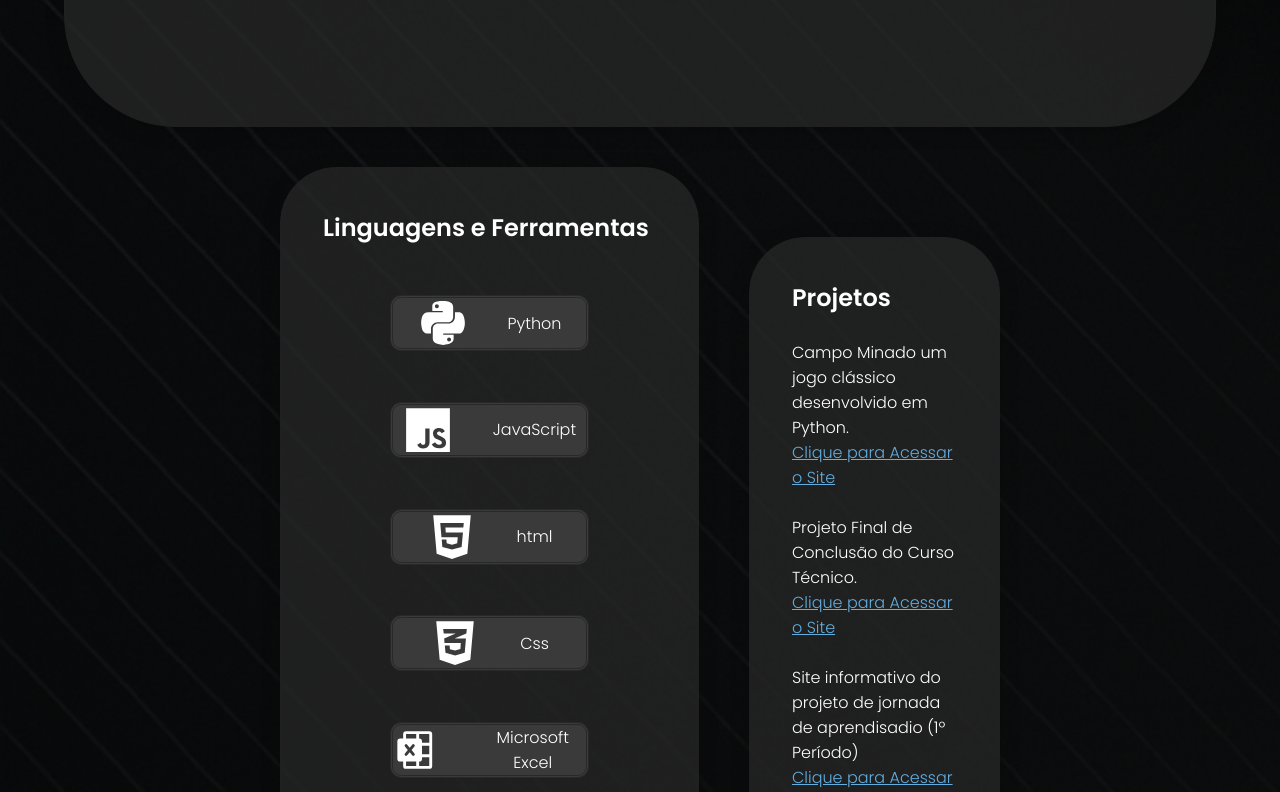
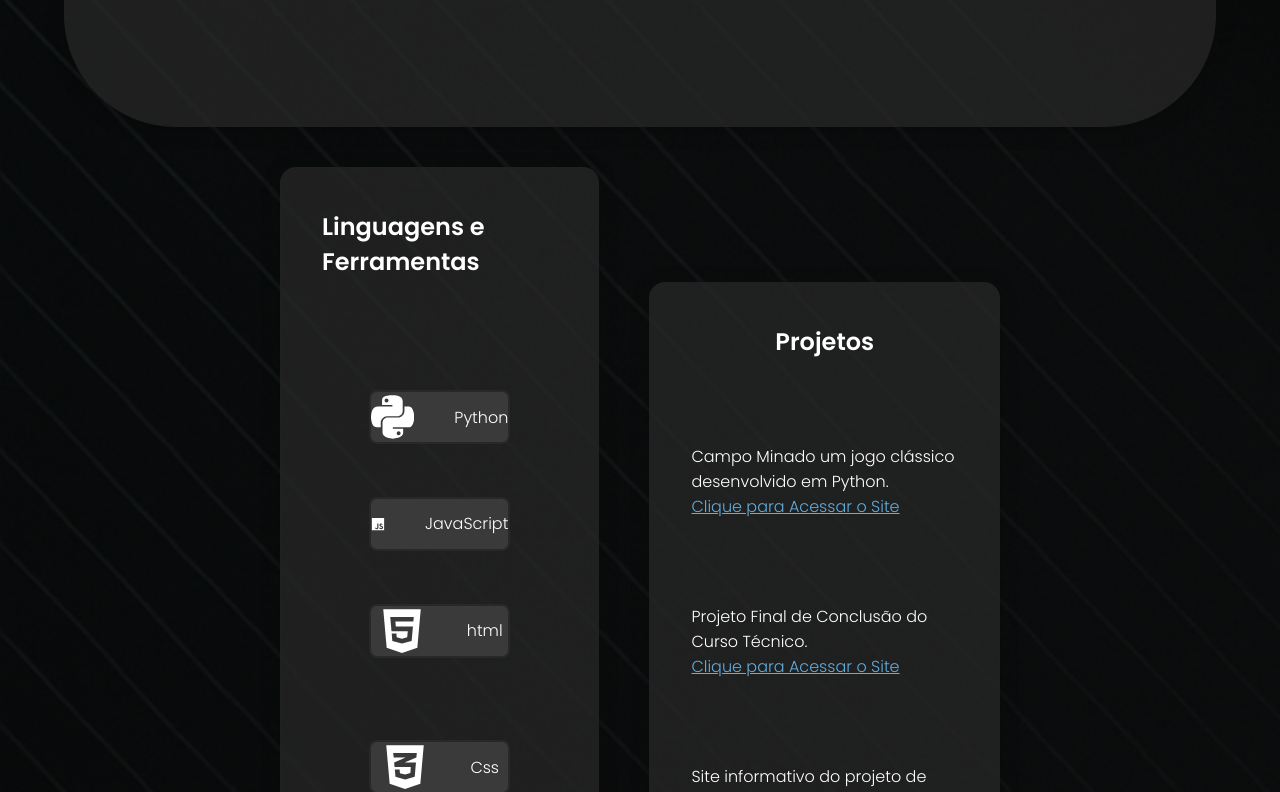
Before and after one commit to NeoPato/Portifolio, a React (Vite) app in the folder portifolio/: page / in a window 1280 px wide. Shown: the part 708-1500 px from the top of the page. Built offline with nearby package versions, Linux system fonts and the light colour scheme.

Commit message:
Update index.css

```diff
--- a/portifolio/src/index.css
+++ b/portifolio/src/index.css
@@ -194,34 +194,28 @@ section {
   flex-direction: column;
   align-items: center;
   padding: 40px;
-  border-radius: 10cap;
+  border-radius: 10px;
   width: 100%;
 }
 
-.card-list1:hover, .card-list2:hover {
+.card-list1:hover,
+.card-list2:hover {
   transform: scale(1.03);
-  transition: transform 0.3s ease;
 }
 
 .skills-content {
   display: flex;
   align-items: center;
+  justify-content: space-between;
+  gap: 50px;
   width: 60%;
   max-width: 100vw;
-  justify-content: space-between;
-  gap: 50px;
   color: white;
-}
-
-.card img{
-  width: 50px;
-  height: 50px;
-
 }
 
 .group-linguagens {
   display: inline-flex;
-  flex-direction: row ;
+  flex-direction: row;
   flex-wrap: wrap;
   align-items: center;
   justify-content: space-around;
@@ -230,45 +224,48 @@ section {
 
 .icone-linguagens {
   display: flex;
-  border:double, #282828;
   align-items: center;
+  justify-content: center;
   text-align: center;
-  justify-content: center;
-  border-radius: 1cap;
+  border: double 2px #282828;
+  border-radius: 8px;
   width: 60%;
   max-width: 100vw;
   background-color: #3a3a3a;
   margin: 0;
   gap: 40px;
-  transition: transform 0.3s ease;
+  transition: transform 0.3s ease, background-color 0.3s ease;
 }
-.icone-linguagens:hover{
+
+.icone-linguagens:hover {
   transform: scale(1.05);
-  transition: transform 0.3s ease;
   background-color: #444444;
 }
 
-.card-list{
+.card-list {
+  display: flex;
+  flex-direction: column;
   align-items: center;
+  text-align: start;
   gap: 30px;
-  text-align:start;
   background-color: rgba(40, 40, 40, 0.7);
   width: 100%;
   max-width: 100vw;
-  border:double, #202020;
+  border: double 2px #202020;
   padding: 40px;
-  border-radius: 5cap;
+  border-radius: 16px;
   box-shadow: 0 4px 20px rgba(0, 0, 0, 0.2);
   transition: transform 0.3s ease;
 }
+
 .card-list:hover {
   transform: scale(1.03);
-  transition: transform 0.3s ease;
 }
 
-.card-list a{
+.card-list a {
   color: #64b0e2fb;
 }
+
 
 /* Rodapé */
 .footer p,
```
